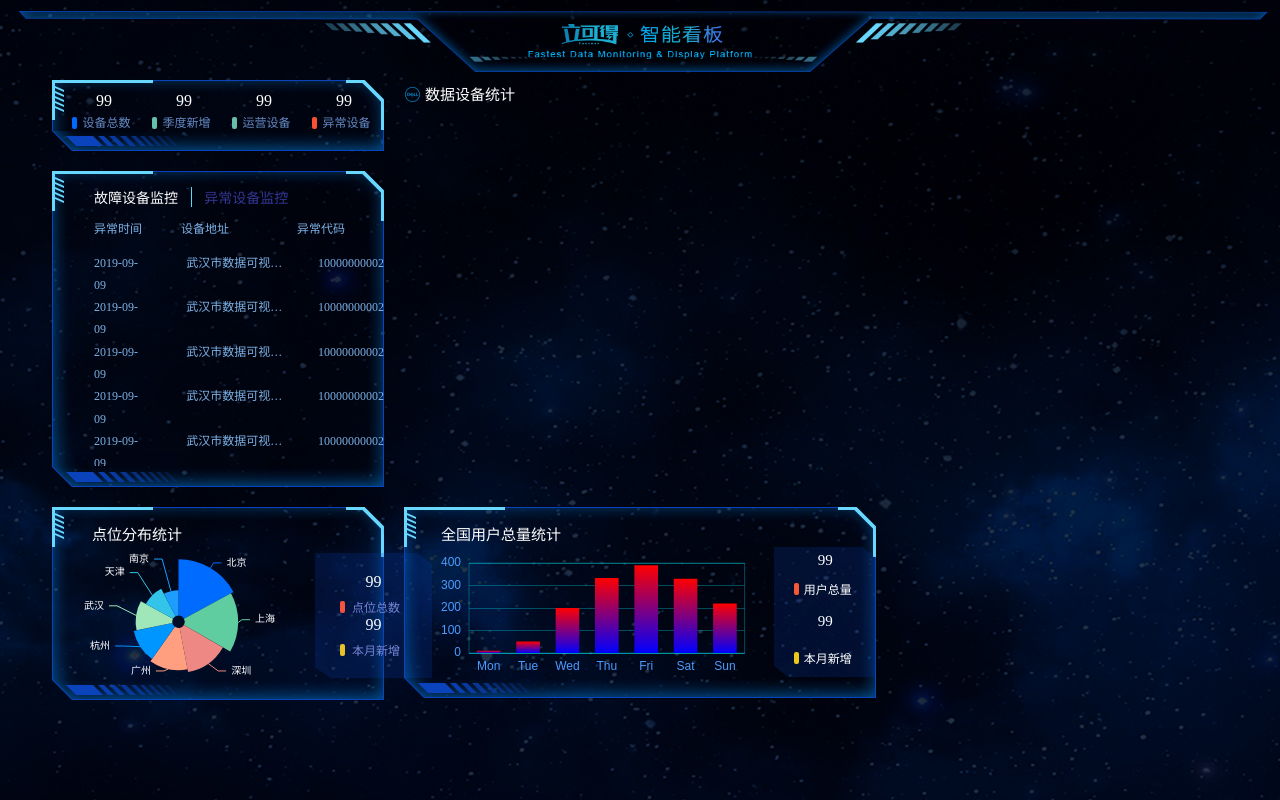
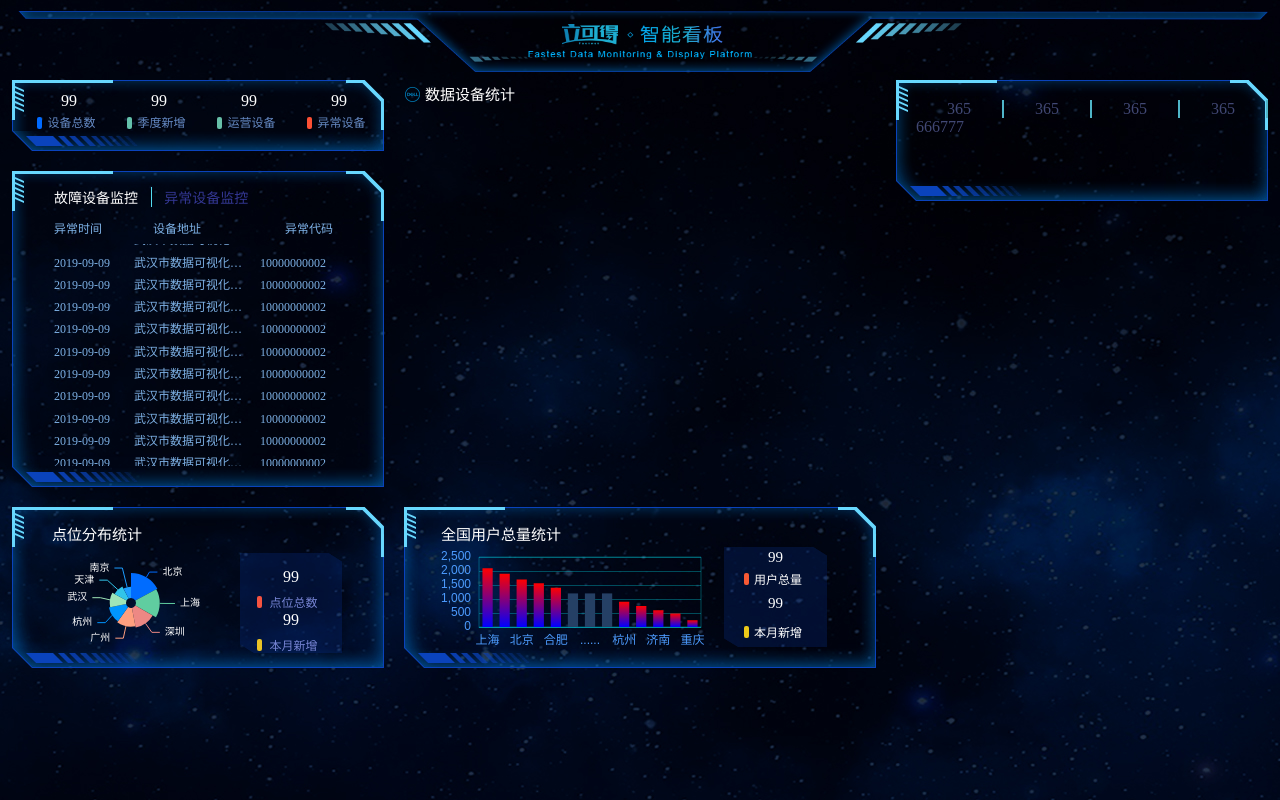
Before and after one commit to fun99/Data-Visualization, a Vue app in the folder data/: page / in a window 1280 px wide. Built offline with nearby package versions, Linux system fonts and the light colour scheme.

Commit message:
样式调整

```diff
--- a/data/src/App.vue
+++ b/data/src/App.vue
@@ -4,7 +4,7 @@
     </div>
 </template>
 <script>
- import home from './views/home.vue'
+ import home from './views/Home.vue'
 export default {
        name:'App',
        components:{
--- a/data/src/style/index.css
+++ b/data/src/style/index.css
@@ -5,6 +5,6 @@
         border-width: 51px 38px 20px 132px;
         border-image-source: url('~@/assets/images/border.png');
         border-image-slice: 51 38 20 132;
-        margin-left: 52px;
+        margin-left: 12px;
         margin-bottom: 20px;
 }
--- a/data/src/views/Home.vue
+++ b/data/src/views/Home.vue
@@ -111,7 +111,22 @@
                   </div>
                </section>
                <!-- 右侧 -->
-               <section class="contentCenterright">3</section>
+               <section class="contentCenterright">
+                   <div class="contentcen-top panel">
+                       <div class="centent">
+                           <ul>
+                              <li v-for="(item,index) in rightList" :key="index">
+                                 <div class="top">{{item.day}}</div>
+                                 <div class="center" v-if="index===0">
+                                    <span>{{item.num}}</span>
+                                    <span>{{item.num1}}</span>
+                                 </div>
+                              </li>
+
+                           </ul>
+                       </div>
+                   </div>
+               </section>
        </div>
     </div>
 </template>
@@ -218,7 +233,37 @@ export default {
             data:'2019-10-10',
             centent:'襄阳市数据可视化平台全市几乎都在使用用的比例很大',
             number:10000000003
-         }]
+         }],
+         rightList:[
+            {
+             day:'365',
+             num:666,
+             num1:777,
+             text1:'订单量',
+             text2:'销售额(万元)'
+            },
+            {
+             day:'365',
+             num:666,
+             num1:777,
+             text1:'订单量',
+             text2:'销售额(万元)'
+            },
+            {
+             day:'365',
+             num:666,
+             num1:777,
+             text1:'订单量',
+             text2:'销售额(万元)'
+            },
+            {
+             day:'365',
+             num:666,
+             num1:777,
+             text1:'订单量',
+             text2:'销售额(万元)'
+            },
+         ]
       }
    },
    mounted(){
@@ -241,8 +286,8 @@ export default {
     {
       name: '点图分布',
       type: 'pie',
-      radius: ["10%", "100%"],
-      center: ['50%', '55%'],
+      radius: ["10%", "60%"],
+      center: ['50%', '50%'],
       roseType: 'radius',
       data: [
         { value: 40, name: '北京' },
@@ -298,6 +343,22 @@ window.addEventListener('resize',function(){
 
      },
      bar(){
+        let item = {
+             // 在data中放对象是对当前柱子值设置样式或别的
+                          value:1200, // 设置单个数据项的数值,
+                          itemStyle:{  // 修改单个柱子样式
+                              color:'#254065'
+                          },
+                          emphasis:{  // 不让高亮显示属性
+                              itemStyle:{
+                                  color:'inherit'  // 不让高亮显示   //  设置的颜色值跟当前单个柱子样式一样可也以#254065
+                              }
+                          },
+                          tooltip:{
+                        extraCssText :'opacity:0'  // 取消当前项提示框  因为没有show这个属性 使用opacity透明度来设置0-1 0一点看不到 1显示看到
+
+                      }
+        }
        let myChart = echarts.init(this.$refs.bar)
        let option = {
           color:{
@@ -318,17 +379,18 @@ window.addEventListener('resize',function(){
          },
          grid: {
             left: '0%',
-            right: '3%',
-            bottom: '3%',
+            right: '22%',
+            bottom: '0%',
             containLabel: true,
-            height:110,
+            height:90,
+            width:260,
             show:true,
             borderColor:'rgba(0,240,255,.3)'
          },
          xAxis: [
             {
                type: 'category',
-               data: ['Mon', 'Tue', 'Wed', 'Thu', 'Fri', 'Sat', 'Sun'],
+               data: ['上海', '广州', '北京', '深圳', '合肥', '', '......', '', '杭州', '厦门', '济南', '成都', '重庆'],
                axisTick: {
                alignWithLabel: false,
                show:false,
@@ -370,7 +432,7 @@ window.addEventListener('resize',function(){
                name: 'Direct',
                type: 'bar',
                barWidth: '60%',
-               data: [10, 52, 200, 334, 390, 330, 220],
+               data: [2100,1900,1700,1560,1400,item,item,item,900,750,600,480,240],
             },
          ]
          };
@@ -489,17 +551,22 @@ window.addEventListener('resize',function(){
      }
      .content-center .contenCenterLeft .monitoring-center .monitoring-bottom .hover ul li:hover{
         background:#181920;
-        margin-right: 29px;
+        width: 287px;
+     }
+     .content-center .contenCenterLeft .monitoring-center .monitoring-bottom .hover ul li span:nth-of-type(1){
+        overflow: hidden;
+        width: 90px;
+        padding-left: -10px;
      }
      .content-center .contenCenterLeft .monitoring-center .monitoring-bottom .hover ul li span:nth-of-type(2){
         overflow: hidden;
         width: 120px;
         white-space:nowrap;
         text-overflow:ellipsis;
-        margin-left: 43px;
+        margin-left: -10px;
      }
      .content-center .contenCenterLeft .monitoring-center .monitoring-bottom .hover ul li span:nth-of-type(3){
-        margin-left: 26px
+        margin-left: 6px
      }
      @keyframes move{
         100%{
@@ -507,7 +574,7 @@ window.addEventListener('resize',function(){
         }
      }
     .content-center .contenCenterLeft .pie{
-       height: 122px;
+       height: 90px;
     }
     .content-center .contenCenterLeft .pieTu{
        position: absolute;
@@ -523,18 +590,19 @@ window.addEventListener('resize',function(){
     }
     .content-center .contenCenterLeft .center{
        display: flex;
-       height: 125px;
+       height: 100px;
        width: 360px;
        margin-top: -6px;
     }
     .content-center .contenCenterLeft .center .center-left{
        margin-left: -30px;
+       width: 230px;
     }
     .content-center .contenCenterLeft .center .center-right{
-       margin-left: 20px;
-       margin-right: 20px;
-       padding: 020px;
-       flex: 1;
+       margin-right: 70px;
+       padding: 15px;
+       /* width: 10px; */
+       flex:1;
        display: flex;
        flex-direction: column;
        justify-content: space-around;
@@ -577,7 +645,7 @@ window.addEventListener('resize',function(){
         color: #fff;
      }
     .contentCenterCen .contentCenterCen-bottom {
-       height: 120px;
+       height: 90px;
        margin-top:50px;
        margin-left:20px;
        margin-right:20px;
@@ -597,12 +665,12 @@ window.addEventListener('resize',function(){
    .contentCenterCen .contentCenterCen-bottom .text .center .bar {
       margin-top: 3px;
       width: 370px;
-      height: 130px;
+      height: 100px;
    }
   .contentCenterCen .contentCenterCen-bottom .text .center .bar-right{
-     width: 120px;
+     width: 103px;
      margin-top: 3px;
-     margin-left: 20px;
+     margin-left: -87px;
      background: url('../assets/images/rect.png') no-repeat;
      background-size: 100% 100%;
      display: flex;
@@ -628,4 +696,35 @@ window.addEventListener('resize',function(){
      top:1px;
      right: 5px;
      }
+     /* 右侧内容 */
+     .content-center .contentCenterright .contentcen-top {
+        position: relative;
+        right: 12px;
+        height: 50px;
+     }
+     .content-center .contentCenterright .contentcen-top .centent{
+        position: absolute;
+        top:-51px;
+        right: -38px;
+        bottom:-20px;
+        left: -132px;
+     }
+     .content-center .contentCenterright .contentcen-top ul {
+        list-style: none;
+        margin: 0;
+        padding: 20px 0 0 20px;
+        display: flex;
+     }
+     .content-center .contentCenterright .contentcen-top ul li{
+        /* display: flex; */
+        color: #414874;
+        flex: 1;
+     }
+     .content-center .contentCenterright .contentcen-top ul li .top{
+        border-right: 2px solid #4fb5c8;
+        text-align: center;
+     }
+     .content-center .contentCenterright .contentcen-top ul li:nth-child(4){
+        border-right: none;
+     }
 </style>
```
